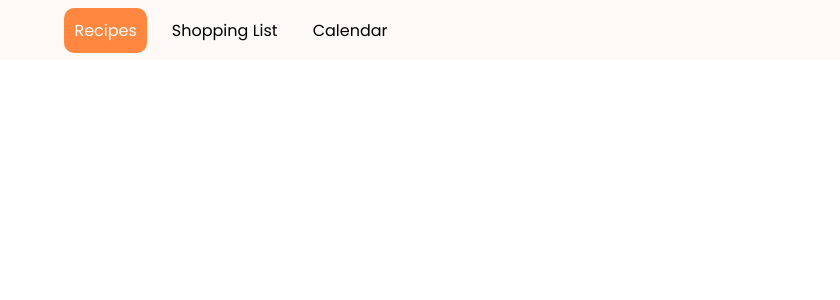
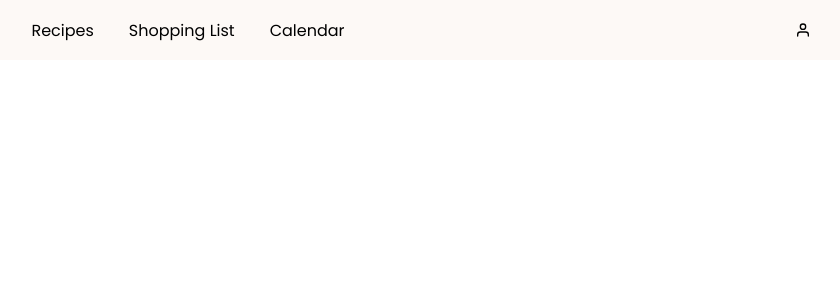
Before and after one commit to amr-hammoud/recipes-sharing-platform, a React (Create React App) app in the folder frontend/: page /profile in a window 1280 px wide. Shown: the top 300 px of the page, without its empty margins (409-1249 px from the left). Built offline with nearby package versions, Linux system fonts and the light colour scheme; the HTML template or start-up script is replaced by a standard one.

Commit message:
<FE> updated navbar

```diff
--- a/frontend/src/Components/Common/Navbar/index.jsx
+++ b/frontend/src/Components/Common/Navbar/index.jsx
@@ -1,42 +1,43 @@
 import React, { useEffect, useRef, useState } from "react";
 import "./style.css";
-import { BiLogOut } from "react-icons/bi";
+import { FiUser } from "react-icons/fi";
 import NavbarItem from "../../Base/NavbarItem";
-import { useLocation, useNavigate } from "react-router-dom";
+import { useNavigate } from "react-router-dom";
 
-const Navbar = ({ items, selected = items[0] }) => {
+const Navbar = ({ items, selected = null }) => {
 	const [selectedTab, setSelectedTab] = useState(selected);
-	const location = useLocation();
 
 	const selectHandler = (label) => {
 		setSelectedTab(label);
 	};
+
+	const [dropdownIsActive, setdropdownIsActive] = useState(false);
 
 	const navigate = useNavigate();
 
 	// useEffect(() => {
 	// 	if (localStorage.getItem("access_token") == null) {
 	// 		navigate("/");
-	// 	} else {
-	// 		const role = localStorage.getItem("role");
-	// 		const base_location = location.pathname.split("/")[1];
-
-	// 		if (role?.toLowerCase() !== base_location?.toLowerCase()) {
-	// 			navigate("/e401");
-	// 		}
 	// 	}
 	// }, []);
 
-	const logoutButton = useRef();
+
+	const handleDropdown = () => {
+		setdropdownIsActive(!dropdownIsActive);
+	};
 
 	const handleLogout = () => {
-		logoutButton.current.textContent = "Logging Out...";
 		setTimeout(() => {
-			localStorage.removeItem("access_token");
-			localStorage.removeItem("role");
+			localStorage.removeItem("token");
 			navigate("/");
 		}, 1000);
 	};
+
+	const handleNavigation = (route) => {
+		navigate(`/${route}`)
+		setdropdownIsActive(false)
+	}
+
 
 	return (
 		<div className="navbar">
@@ -52,14 +53,17 @@ const Navbar = ({ items, selected = items[0] }) => {
 					);
 				})}
 			</div>
-			{/* <div
-				className="logout"
-				onClick={() => handleLogout()}
-				ref={logoutButton}
+			<div
+				className={dropdownIsActive ? "profile active" : "profile"}
+				onClick={() => handleDropdown()}
 			>
-				<BiLogOut />
-				Log out
-			</div> */}
+				<FiUser />
+			</div>
+			{dropdownIsActive &&
+				<div className="profile-dropdown">
+					<div className="profile-dropdown-item" onClick={() => handleNavigation("profile")}>Profile</div>
+					<div className="profile-dropdown-item" onClick={() => handleLogout()}>Logout</div>
+				</div>}
 		</div>
 	);
 };
--- a/frontend/src/Components/Common/Navbar/style.css
+++ b/frontend/src/Components/Common/Navbar/style.css
@@ -5,7 +5,6 @@
     display: flex;
     justify-content: center;
     align-items: center;
-    gap: 50px;
     position: fixed;
     left: 0;
     top: 0;
@@ -19,19 +18,46 @@
     gap: 15px;
 }
 
-/* .logout {
+.profile {
     display: flex;
     align-items: center;
-    justify-content: flex-start;
     gap: 10px;
-    width: 80%;
+    width: 100%;
+    max-width: fit-content;
+    margin-right: 50px;
     padding: 10px;
     border-radius: 10px;
-    margin-top: 60px;
-} */
+}
 
-/* .logout:hover {
+.profile:hover {
     color: var(--color-white);
     background-color: var(--color-primary);
     cursor: pointer;
-} */
+}
+
+.profile.active {
+    color: var(--color-white);
+    background-color: var(--color-primary);
+}
+
+.profile-dropdown {
+    position: absolute;
+    right: 50px;
+    top: 50px;
+    display: flex;
+    flex-flow: column nowrap;
+    background-color: var(--color-background);
+    border-radius: 10px;
+    border: 1px solid var(--color-primary);
+}
+
+.profile-dropdown-item {
+    padding: 10px 15px;
+    border-radius: 10px;
+}
+
+.profile-dropdown-item:hover {
+    color: var(--color-white);
+    background-color: var(--color-primary);
+    cursor: pointer;
+}
```
